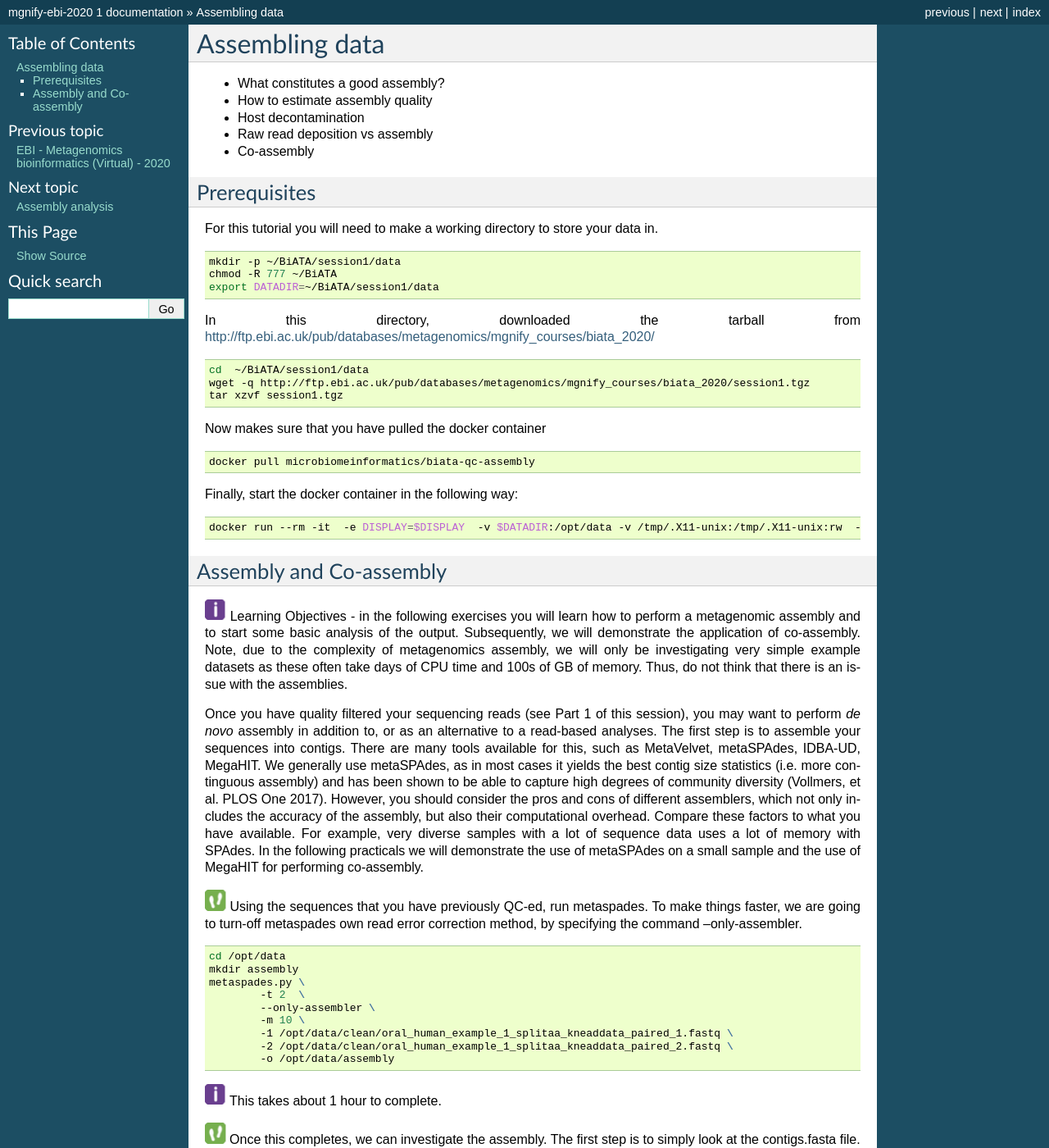
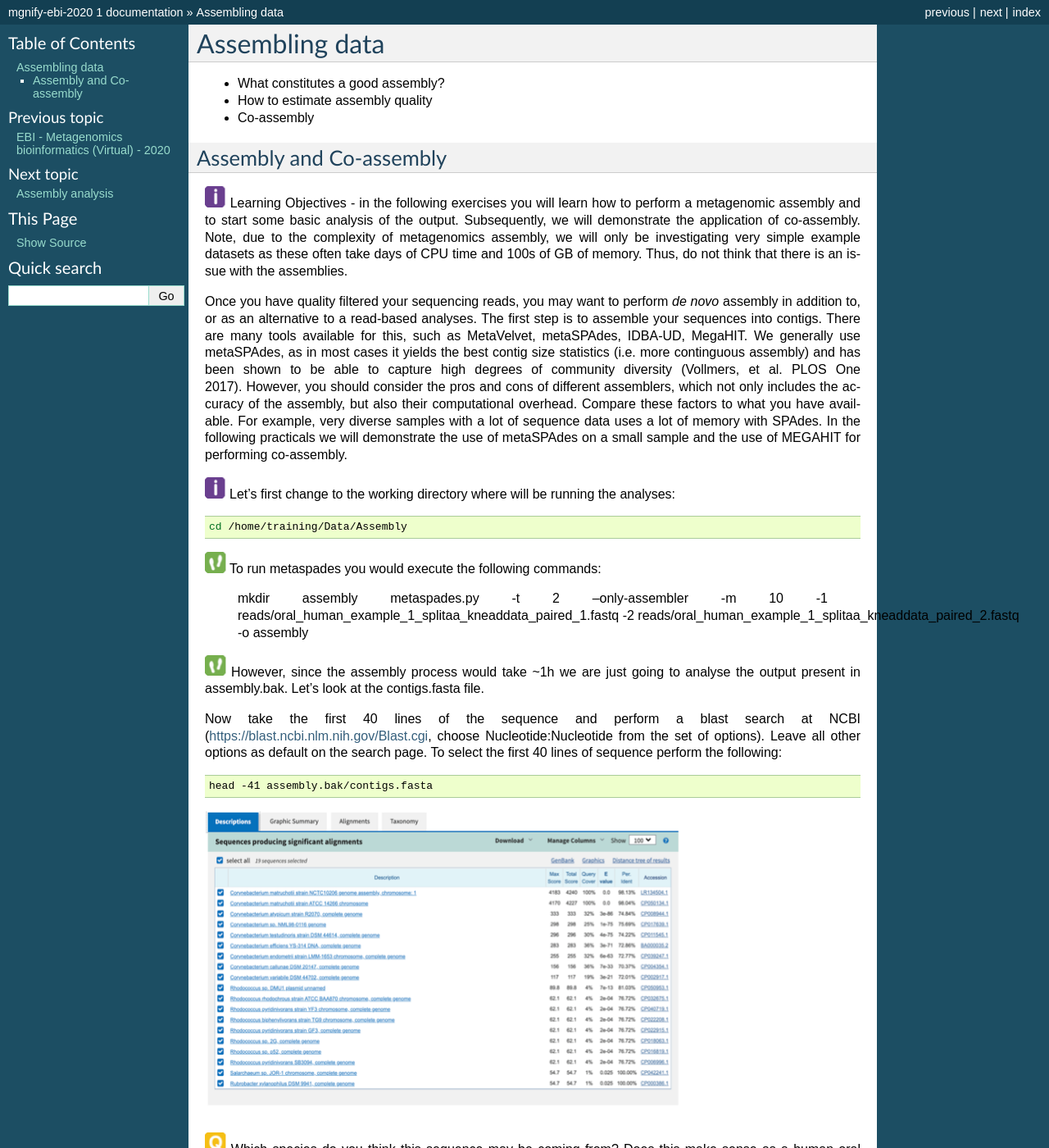
Before and after one commit to EBI-Metagenomics/mgnify-ebi-2020, a Sphinx documentation site: the page built from docs/source/assembly.rst, in a window 1280 px wide and 1400 px high. Shown: the whole window at 82% size. Built offline with Sphinx 7.4.7, drawn with Linux system fonts in a browser that asks for light colours; some of the changed text lies outside the part shown.

Commit message:
Update assembly.rst

```diff
--- a/docs/source/assembly.rst
+++ b/docs/source/assembly.rst
@@ -4,41 +4,7 @@ Assembling data
 
 - What constitutes a good assembly?
 - How to estimate assembly quality
-- Host decontamination
-- Raw read deposition vs assembly
 - Co-assembly
-
-Prerequisites
----------------
-
-For this tutorial you will need to make a working directory to store
-your data in.
-
-.. code-block:: bash
-
-   mkdir -p ~/BiATA/session1/data
-   chmod -R 777 ~/BiATA
-   export DATADIR=~/BiATA/session1/data
-
-In this directory, downloaded the tarball from http://ftp.ebi.ac.uk/pub/databases/metagenomics/mgnify_courses/biata_2020/
-
-.. code-block:: bash
-
-   cd  ~/BiATA/session1/data
-   wget -q http://ftp.ebi.ac.uk/pub/databases/metagenomics/mgnify_courses/biata_2020/session1.tgz
-   tar xzvf session1.tgz
-
-Now makes sure that you have pulled the docker container
-
-.. code-block:: bash
-
-    docker pull microbiomeinformatics/biata-qc-assembly
-
-Finally, start the docker container in the following way:
-
-.. code-block:: bash
-
-   docker run --rm -it  -e DISPLAY=$DISPLAY  -v $DATADIR:/opt/data -v /tmp/.X11-unix:/tmp/.X11-unix:rw  -e DISPLAY=docker.for.mac.localhost:0 microbiomeinformatics/biata-qc-assembly
 
 Assembly and Co-assembly
 ----------------------------------
@@ -51,8 +17,7 @@ assembly, we will only be investigating very simple example datasets as
 these often take days of CPU time and 100s of GB of memory. Thus, do not
 think that there is an issue with the assemblies.
 
-Once you have quality filtered your sequencing reads (see Part 1 of this
-session), you may want to perform *de novo* assembly in addition to, or
+Once you have quality filtered your sequencing reads, you may want to perform *de novo* assembly in addition to, or
 as an alternative to a read-based analyses. The first step is to
 assemble your sequences into contigs. There are many tools available for
 this, such as MetaVelvet, metaSPAdes, IDBA-UD, MegaHIT. We generally use
@@ -65,29 +30,20 @@ also their computational overhead. Compare these factors to what you
 have available. For example, very diverse samples with a lot of
 sequence data uses a lot of memory with SPAdes. In the following
 practicals we will demonstrate the use of metaSPAdes on a small sample
-and the use of MegaHIT for performing co-assembly.
+and the use of MEGAHIT for performing co-assembly.
 
-|image2|\ Using the sequences that you have previously QC-ed, run
-metaspades. To make things faster, we are going to turn-off metaspades
-own read error correction method, by specifying the command
---only-assembler.
+|image1|\ Let's first change to the working directory where will be running the analyses:
 
 .. code-block:: bash
 
-    cd /opt/data
+    cd /home/training/Data/Assembly
+
+|image2|\ To run metaspades you would execute the following commands:
+
     mkdir assembly
-    metaspades.py \
-            -t 2  \
-            --only-assembler \
-            -m 10 \
-            -1 /opt/data/clean/oral_human_example_1_splitaa_kneaddata_paired_1.fastq \
-            -2 /opt/data/clean/oral_human_example_1_splitaa_kneaddata_paired_2.fastq \
-            -o /opt/data/assembly
+    metaspades.py -t 2 --only-assembler -m 10 -1 reads/oral_human_example_1_splitaa_kneaddata_paired_1.fastq -2 reads/oral_human_example_1_splitaa_kneaddata_paired_2.fastq -o assembly
 
-|image1|\ This takes about 1 hour to complete.
-
-|image2|\ Once this completes, we can investigate the assembly. The
-first step is to simply look at the contigs.fasta file.
+|image2|\ However, since the assembly process would take ~1h we are just going to analyse the output present in assembly.bak. Let's look at the contigs.fasta file.
 
 Now take the first 40 lines of the sequence and perform a blast search
 at NCBI (https://blast.ncbi.nlm.nih.gov/Blast.cgi, choose
@@ -97,7 +53,7 @@ perform the following:
 
 .. code-block:: bash
 
-    head -41 contigs.fasta
+    head -41 assembly.bak/contigs.fasta
 
 |image8|\
 
@@ -109,8 +65,7 @@ result at all?
 
 .. code-block:: bash
 
-    cd /opt/data/assembly
-    assembly_stats scaffolds.fasta
+    assembly_stats assembly.bak/scaffolds.fasta
 
 |image1|\ This will output two simple tables in JSON format, but it is
 fairly simple to read. There is a section that corresponds to the
@@ -150,7 +105,7 @@ In the the Bandage GUI perform the following
 
     Select File->Load graph
 
-    Navigate to  /opt/data/assembly and select on assembly_graph_after_simplification.gfa
+    Navigate to  /home/training/Data/Assembly/files/assembly.bak/ and select on assembly_graph_after_simplification.gfa
 
 Once loaded, you need to draw the graph. To do so, under the “Graph
 drawing” panel on the left side perform the following:
@@ -179,7 +134,7 @@ To do so, go to the “BLAST” panel on the left side of the GUI.
 
     Step 2 - select build Blast database
 
-    Step 3 - Load from FASTA file -> navigate to the genome folder /opt/data/genome and select GCA_000164695.fasta
+    Step 3 - Load from FASTA file -> navigate to the genome folder /home/training/Data/Assembly/files/genome and select GCA_000164695.fasta
 
     Step 4 - modify the  blast filters to 95% identity
 
@@ -209,13 +164,12 @@ have a single paired-end assembly.
 
 .. code-block:: bash
 
-    megahit -1 clean_other/oral_human_example_1_splitac_kneaddata_paired_1.fastq -2 clean_other/oral_human_example_1_splitac_kneaddata_paired_1.fastq -o  coassembly/assembly1 -t 2 --k-list 23,51,77
+    megahit -1 reads/oral_human_example_1_splitac_kneaddata_paired_1.fastq -2 reads/oral_human_example_1_splitac_kneaddata_paired_1.fastq -o  coassembly/assembly1 -t 2 --k-list 23,51,77
 
 |image2|\  Now run the assembly_stats on the contigs for this assembly.
 
 .. code-block:: bash
 
-   cd /opt/data
    assembly_stats coassembly/assembly1/final.contigs.fa
 
 |image3|\  How do these differ to the ones you generated previously? What may account for these differences?
@@ -228,30 +182,27 @@ both, such that the mate pairs match up.
 
 .. code-block:: bash
 
-    cd /opt/data
-    megahit -1    clean_other/oral_human_example_1_splitac_kneaddata_paired_1.fastq,clean_other/oral_human_example_1_splitab_kneaddata_paired_1.fastq  -2 clean_other/oral_human_example_1_splitac_kneaddata_paired_1.fastq,clean_other/oral_human_example_1_splitab_kneaddata_paired_2.fastq -o coassembly/assembly2 -t 2 --k-list 23,51,77
+    megahit -1 reads/oral_human_example_1_splitac_kneaddata_paired_1.fastq,reads/oral_human_example_1_splitab_kneaddata_paired_1.fastq  -2 reads/oral_human_example_1_splitac_kneaddata_paired_1.fastq,reads/oral_human_example_1_splitab_kneaddata_paired_2.fastq -o coassembly/assembly2 -t 2 --k-list 23,51,77
 
 |image2|\  Now perform another co-assembly, depending on the computer
 you have, either change one of the previous fastq files for the
 
 .. code-block:: bash
 
-    megahit -1 clean_other/oral_human_example_1_splitab_kneaddata_paired_1.fastq,clean_other/oral_human_example_1_splitac_kneaddata_paired_1.fastq,clean/oral_human_example_1_splitaa_kneaddata_paired_1.fastq -2 clean_other/oral_human_example_1_splitab_kneaddata_paired_2.fastq,clean_other/oral_human_example_1_splitac_kneaddata_paired_2.fastq,clean/oral_human_example_1_splitaa_kneaddata_paired_2.fastq -o coassembly/assembly3 -t 2 --k-list 23,51,77
+    megahit -1 reads/oral_human_example_1_splitab_kneaddata_paired_1.fastq,reads/oral_human_example_1_splitac_kneaddata_paired_1.fastq,reads/oral_human_example_1_splitaa_kneaddata_paired_1.fastq -2 reads/oral_human_example_1_splitab_kneaddata_paired_2.fastq,reads/oral_human_example_1_splitac_kneaddata_paired_2.fastq,reads/oral_human_example_1_splitaa_kneaddata_paired_2.fastq -o coassembly/assembly3 -t 2 --k-list 23,51,77
 
-|image1|\ This takes about 20-30 minutes. Also, if you are using a
-laptop, make sure that it does not go into standby mode.
+|image1|\ This takes about 20-30 minutes.
 
 |image2|\ You should now have three different assemblies, two provide
 and one generated by yourselves. Now let us compare the assemblies.
 
 .. code-block:: bash
 
-    cd /opt/data
     assembly_stats coassembly/assembly1/final.contigs.fa
     assembly_stats coassembly/assembly2/final.contigs.fa
     assembly_stats coassembly/assembly3/final.contigs.fa
 
-|image1|\ We only have contigs.fa from MegaHIT, so the contigs and
+|image1|\ We only have contigs.fa from MEGAHIT, so the contigs and
 scaffold sections are the same.
 
 |image3|\  Has the assembly improved? If so how?
```
